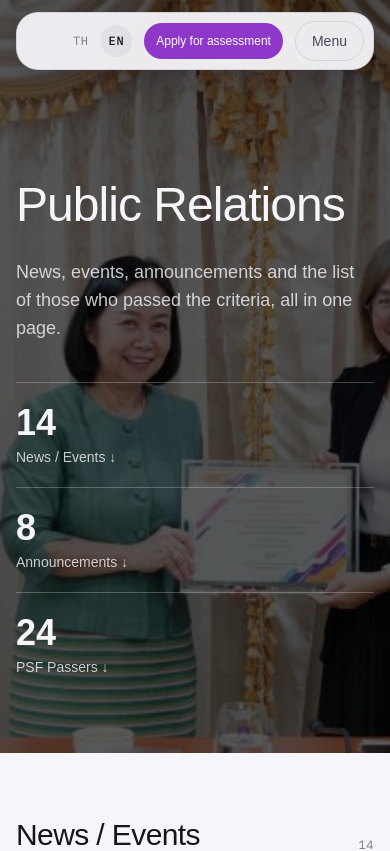
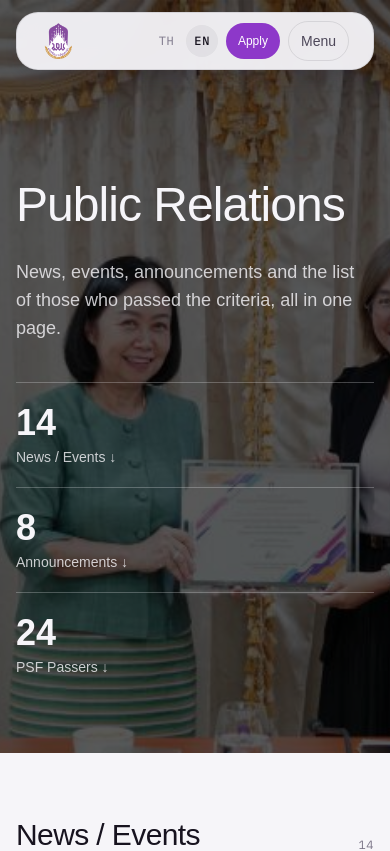
Before and after one commit to PannawatHwangmontri/Design-Page-psf-up, a Next.js app: page /en/publicity in a window 390 px wide. Shown: the top 851 px of the page. Built offline with nearby package versions, Linux system fonts and the light colour scheme; a web font is replaced by a local one.

Commit message:
Fix bug UI mobile

```diff
--- a/src/app/[lang]/publicity/page.tsx
+++ b/src/app/[lang]/publicity/page.tsx
@@ -83,7 +83,7 @@ export default function Page({ params }: { params: Promise<{ lang: string }> })
                     <li key={a.id} className="flex gap-6 py-5">
                       <span className="w-24 shrink-0 pt-0.5 text-sm tabular-nums text-ink-3">
                         {lang === "th" ? `พ.ศ. ${a.year}` : `B.E. ${a.year}`}
-                        {a.year === latestYear && <span className="mt-2 block text-accent-ink">{c.news.isNew}</span>}
+                        {a.year === latestYear && <span className="mt-2 inline-block rounded-full bg-accent px-2.5 py-0.5 text-xs font-semibold text-white">{c.news.isNew}</span>}
                       </span>
                       <div className="min-w-0">
                         <p className="font-medium">
--- a/src/components/Intro.tsx
+++ b/src/components/Intro.tsx
@@ -8,8 +8,8 @@ export function Intro() {
   const [phase, setPhase] = useState<"in" | "out" | "done">("in");
 
   useEffect(() => {
-    const leave = window.setTimeout(() => setPhase("out"), 1100);
-    const done = window.setTimeout(() => setPhase("done"), 2100);
+    const leave = window.setTimeout(() => setPhase("out"), 700);
+    const done = window.setTimeout(() => setPhase("done"), 1400);
     return () => {
       window.clearTimeout(leave);
       window.clearTimeout(done);
--- a/src/components/PasserCard.tsx
+++ b/src/components/PasserCard.tsx
@@ -5,13 +5,15 @@ import { useSite } from "@/lib/site";
 import type { Passer } from "@/data/mock";
 
 // การ์ดผู้ผ่านเกณฑ์ของหน้าข่าวประชาสัมพันธ์: รูปบน ป้ายระดับ/ปีแบบ mono ชื่อเซอริฟบาง ไม่มีลิงก์ไปหน้าอื่น
+// initial-letter avatar colour follows the PSF level (1 / 2 / 3)
+const AVATAR: Record<string, string> = { "1": "bg-level-1/15 text-level-1", "2": "bg-level-2/15 text-level-2", "3": "bg-level-3/15 text-level-3" };
 const DOT: Record<string, string> = { "1": "bg-level-1", "2": "bg-level-2", "3": "bg-level-3" };
 export function PasserCard({ p, lang, style }: { p: Passer; lang: Lang; style?: React.CSSProperties }) {
   const t = useSite().content[lang];
   const lv = p.level.en.slice(-1);
   return (
     <li style={style} className="lift overflow-hidden rounded-xl border border-ink/10 bg-card">
-      {p.photo ? <img src={p.photo} alt={p.name[lang]} className="aspect-[4/3] w-full object-cover" /> : <span aria-hidden="true" className="flex aspect-[4/3] items-center justify-center bg-raised font-ui text-5xl font-semibold text-ink-3">{p.name[lang].trim().charAt(0)}</span>}
+      {p.photo ? <img src={p.photo} alt={p.name[lang]} className="aspect-[4/3] w-full object-cover" /> : <span aria-hidden="true" className={`flex aspect-[4/3] items-center justify-center font-ui text-5xl font-semibold ${AVATAR[lv]}`}>{p.name[lang].trim().charAt(0)}</span>}
       <div className="p-6">
         <p className="flex items-center gap-2 font-mono text-xs tabular-nums tracking-[0.05em] text-ink-3">
           <span aria-hidden="true" className={`h-2 w-2 rounded-full ${DOT[lv]}`} />
@@ -32,7 +34,7 @@ export function PasserTile({ p, lang, style }: { p: Passer; lang: Lang; style?:
   return (
     <li style={style}>
       <a href={`/${lang}/publicity`} className="block overflow-hidden rounded-xl border border-ink/10 bg-page transition-colors hover:border-accent/40">
-        {p.photo ? <img src={p.photo} alt={p.name[lang]} className="aspect-[4/3] w-full object-cover" /> : <span aria-hidden="true" className="flex aspect-[4/3] items-center justify-center bg-raised font-ui text-5xl font-semibold text-ink-3">{p.name[lang].trim().charAt(0)}</span>}
+        {p.photo ? <img src={p.photo} alt={p.name[lang]} className="aspect-[4/3] w-full object-cover" /> : <span aria-hidden="true" className={`flex aspect-[4/3] items-center justify-center font-ui text-5xl font-semibold ${AVATAR[lv]}`}>{p.name[lang].trim().charAt(0)}</span>}
         <div className="p-4">
           <p className="line-clamp-2 font-medium">{p.name[lang]}</p>
           <p className="mt-1 line-clamp-1 text-sm text-ink-2">{p.unit[lang]}</p>
--- a/src/components/SiteHeader.tsx
+++ b/src/components/SiteHeader.tsx
@@ -62,11 +62,11 @@ export function SiteHeader({ lang }: { lang: Lang }) {
     <div className="font-ui sticky top-0 z-30 h-0">
       <div className="mx-auto max-w-7xl px-4 pt-3 md:px-8">
         <header className="rounded-[30px] border border-ink/10 bg-page/95 px-4 shadow-[0_10px_30px_-12px_rgba(29,22,48,0.35)] backdrop-blur-md md:px-6">
-          <div className="flex h-14 items-center gap-3 pl-5 pr-3 lg:gap-4 xl:gap-5">
+          <div className="flex h-14 items-center gap-2 pl-2 pr-2 sm:gap-3 sm:pl-5 sm:pr-3 lg:gap-4 xl:gap-5">
             <Link href={base} className="flex min-w-0 shrink items-center gap-3">
               <img src="/brand/logo-up-mark.png" alt={t.siteOrg} width={36} height={36} className="h-9 w-9 shrink-0 object-contain" />
               <span className="min-w-0 leading-tight">
-                <span className="block truncate text-sm font-medium text-ink sm:text-base">{t.siteName}</span>
+                <span className="hidden truncate text-sm font-medium text-ink sm:block sm:text-base">{t.siteName}</span>
                 <span className="hidden font-mono text-[11px] tracking-[0.05em] text-ink-3 sm:block">{t.siteOrg}</span>
               </span>
             </Link>
@@ -149,14 +149,14 @@ export function SiteHeader({ lang }: { lang: Lang }) {
             </div>
 
             <Link href={`${base}/documents/forms`} className="inline-flex h-9 shrink-0 items-center whitespace-nowrap rounded-full bg-accent px-3 text-xs font-medium text-white md:hidden">
-              {t.nav.apply}
+              {t.nav.applyShort}
             </Link>
             <button
               type="button"
               aria-expanded={menu}
               aria-controls="mobile-menu"
               onClick={() => setMenu(!menu)}
-              className="flex h-10 shrink-0 items-center rounded-full border border-ink/10 px-4 text-sm font-medium text-ink-2 hover:bg-raised md:hidden"
+              className="flex h-10 shrink-0 items-center rounded-full border border-ink/10 px-3 text-sm font-medium text-ink-2 hover:bg-raised sm:px-4 md:hidden"
             >
               {t.menu}
             </button>
--- a/src/data/content.ts
+++ b/src/data/content.ts
@@ -31,6 +31,7 @@ export const content = {
       relatedAnnouncements: "อื่น ๆ",
       login: "เข้าสู่ระบบ",
       apply: "ยื่นขอรับการประเมิน",
+      applyShort: "ยื่นขอ",
       processPage: "ขั้นตอน PSF",
       assessment: "การประเมิน",
       manuals: "คู่มือ",
@@ -646,6 +647,7 @@ export const content = {
       relatedAnnouncements: "Other",
       login: "Log in",
       apply: "Apply for assessment",
+      applyShort: "Apply",
       processPage: "PSF process",
       assessment: "Assessment",
       manuals: "Manuals",
```
